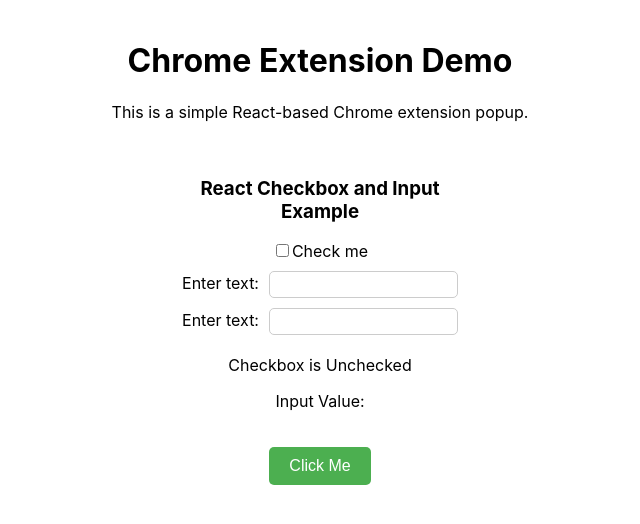
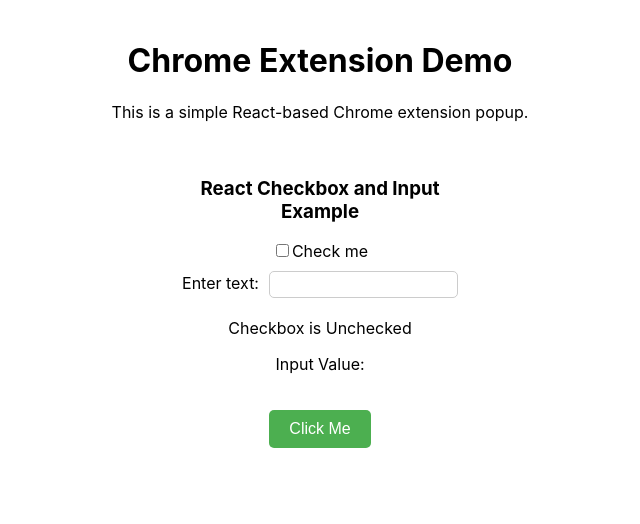
Before and after one commit to developer-midas/react-chrome-extension, a React (Create React App) app in the folder midas/: page / in a window 1280 px wide. Shown: the top 524 px of the page, without its empty margins (320-960 px from the left). Built offline with nearby package versions, Linux system fonts and the light colour scheme.

Commit message:
retrievev  button

```diff
--- a/midas/src/components/input.js
+++ b/midas/src/components/input.js
@@ -45,20 +45,7 @@
         />
       </label>
 
-      <label style={{ display: "block", marginBottom: "10px" }}>
-        <span>Enter text:</span>
-        <input
-          type="text"
-          value={inputValue}
-          onChange={handleInputChange}
-          style={{
-            marginLeft: "10px",
-            padding: "5px",
-            border: "1px solid #ccc",
-            borderRadius: "5px",
-          }}
-        />
-      </label>
+
 
       {/* Display current state */}
       <div style={{ marginTop: "20px" }}>
```
